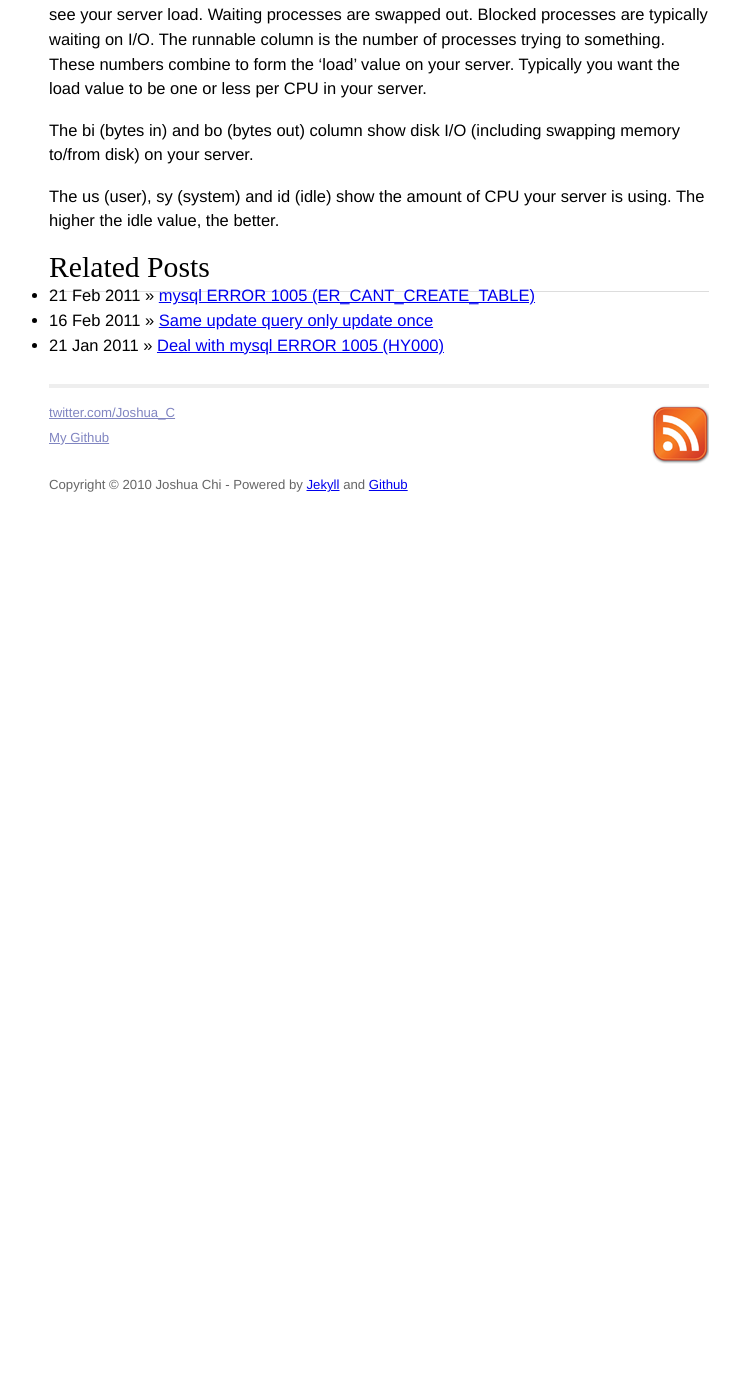
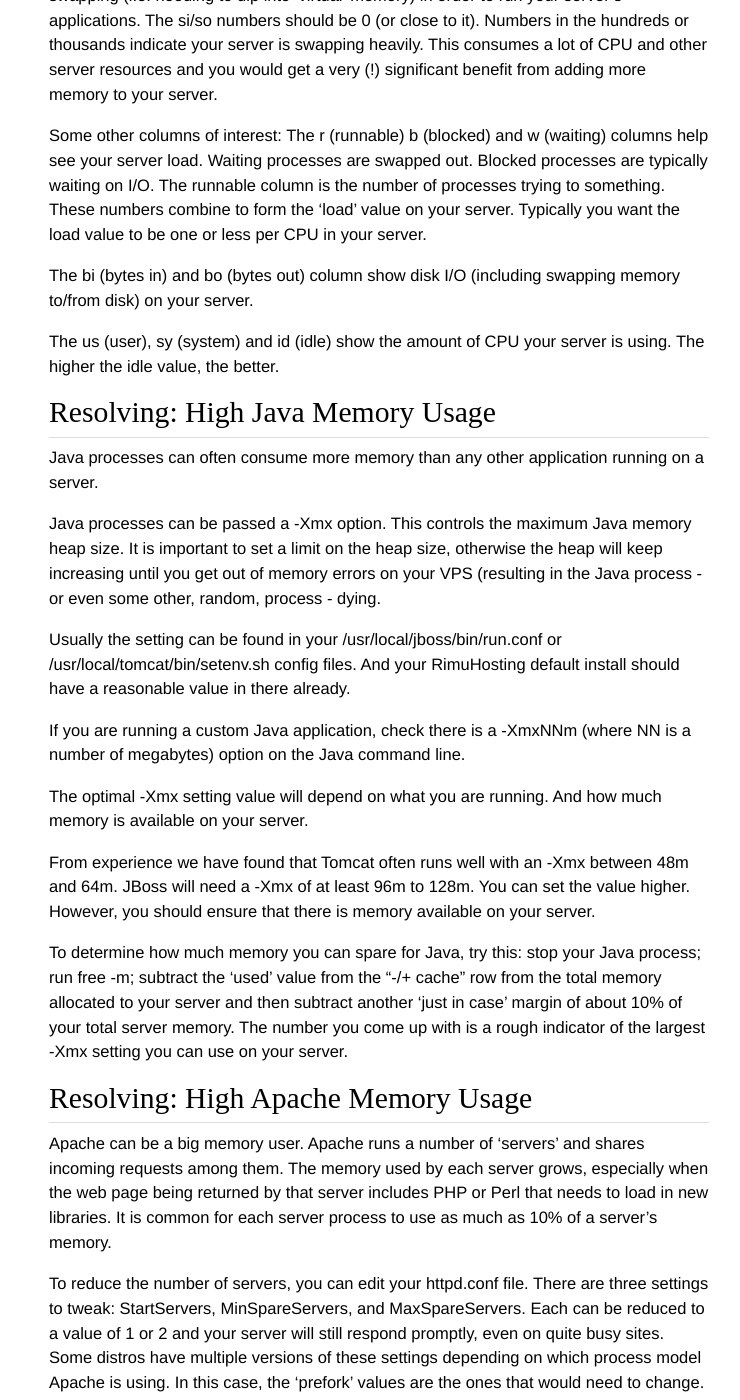
Before and after one commit to JoshuaChi/joshuachi.github.com, a Jekyll site: the page built from _posts/2011-03-02-server-monitor.markdown, in a window 1280 px wide and 1400 px high, scrolled down 1758 px. Shown: the whole window, without its empty margins (261-1001 px from the left). Built offline with Jekyll 4.4.1, drawn with Linux system fonts in a browser that asks for light colours; Markdown is read by kramdown in place of the engine named in the settings; comment, search, counter and statistics services are not loaded; before the commit the page ends 2289 px from its top, so only the background shows below that; some of the changed text lies outside the part shown.

Commit message:
new post at 2011-03-02

```diff
--- a/_posts/2011-03-02-server-monitor.markdown
+++ b/_posts/2011-03-02-server-monitor.markdown
@@ -4,6 +4,7 @@ title: "Web Server Memory Monitor"
 tags: -performance memory
 ---
 
+<h2>free-m</h2>
 <pre>
   free-m: to see how much memory you are currently using
 </pre>
@@ -57,3 +62,76 @@ Some other columns of interest: The r (runnable) b (blocked) and w (waiting) col
 The bi (bytes in) and bo (bytes out) column show disk I/O (including swapping memory to/from disk) on your server.
 
 The us (user), sy (system) and id (idle) show the amount of CPU your server is using.  The higher the idle value, the better.
+
+<h2>Resolving: High Java Memory Usage</h2>
+Java processes can often consume more memory than any other application running on a server.
+
+Java processes can be passed a -Xmx option.  This controls the maximum Java memory heap size.  It is important to set a limit on the heap size, otherwise the heap will keep increasing until you get out of memory errors on your VPS (resulting in the Java process - or even some other, random, process - dying.
+
+Usually the setting can be found in your /usr/local/jboss/bin/run.conf or /usr/local/tomcat/bin/setenv.sh config files.  And your RimuHosting default install should have a reasonable value in there already.
+
+If you are running a custom Java application, check there is a -XmxNNm (where NN is a number of megabytes) option on the Java command line.
+
+The optimal -Xmx setting value will depend on what you are running.  And how much memory is available on your server.
+
+From experience we have found that Tomcat often runs well with an -Xmx between 48m and 64m.  JBoss will need a -Xmx of at least 96m to 128m.  You can set the value higher.  However, you should ensure that there is memory available on your server.
+
+To determine how much memory you can spare for Java, try this: stop your Java process; run free -m; subtract the 'used' value from the "-/+ cache" row from the total memory allocated to your server and then subtract another 'just in case' margin of about 10% of your total server memory.  The number you come up with is a rough indicator of the largest -Xmx setting you can use on your server.
+
+<h2>Resolving: High Apache Memory Usage</h2>
+Apache can be a big memory user.  Apache runs a number of 'servers' and shares incoming requests among them.  The memory used by each server grows, especially when the web page being returned by that server includes PHP or Perl that needs to load in new libraries.  It is common for each server process to use as much as 10% of a server's memory.
+
+To reduce the number of servers, you can edit your httpd.conf file.  There are three settings to tweak: StartServers, MinSpareServers, and MaxSpareServers.  Each can be reduced to a value of 1 or 2 and your server will still respond promptly, even on quite busy sites.  Some distros have multiple versions of these settings depending on which process model Apache is using.  In this case, the 'prefork' values are the ones that would need to change.
+
+To get a rough idea of how to set the MaxClients directive, it is best to find out how much memory the largest apache thread is using. Then stop apache, check the free memory and divide that amount by the size of the apache thread found earlier. The result will be a rough guideline that can be used to further tune (up/down) the MaxClients directive. The following script can be used to get a general idea of how to set MaxClients for a particular server:
+<pre class="codebox"><code>
+#!/bin/bash
+echo "This is intended as a guideline only!"
+if [ -e /etc/debian_version ]; then
+    APACHE="apache2"
+elif [ -e /etc/redhat-release ]; then
+    APACHE="httpd"
+fi
+RSS=`ps -aylC $APACHE |grep "$APACHE" |awk '{print $8'} |sort -n |tail -n 1`
+RSS=`expr $RSS / 1024`
+echo "Stopping $APACHE to calculate free memory"
+/etc/init.d/$APACHE stop &amp;amp;ampamp&gt; /dev/null
+MEM=`free -m |head -n 2 |tail -n 1 |awk '{free=($4); print free}'`
+echo "Starting $APACHE again"
+/etc/init.d/$APACHE start &amp;amp;&gt; /dev/null
+echo "MaxClients should be around" `expr $MEM / $RSS`
+</code></pre>
+Note: httpd.conf should be tuned correctly on our newer WBEL3 and FC2 distros.  Apache is not installed by default on our Debian distros (since some people opt for Apache 2 and others prefer Apache 1.3).  So this change should only be necessary if you have a Debian distro.
+
+from http://modperlbook.org/html/11-2-Setting-the-MaxRequestsPerChild-Directive.html: "Setting MaxRequestsPerChild to a non-zero limit solves some memory-leakage problems caused by sloppy programming practices and bugs, whereby a child process consumes a little more memory after each request. In such cases, and where the directive is left unbounded, after a certain number of requests the children will use up all the available memory and the server will die from memory starvation."
+
+<h2>Resolving: High MySQL Memory Usage</h2>
+<code>
+# if your are not using the innodb table manager, then just skip it to save some memory
+#skip-innodb
+innodb_buffer_pool_size = 16k
+key_buffer_size = 16k
+myisam_sort_buffer_size = 16k
+query_cache_size = 1M
+</code>
+
+
+<h2>Troubleshooting Irregular Out Of Memory Errors</h2>
+Sometimes a server's regular memory usage is fine.  But it will intermittently run out of memory.  And when that happens you may lose trace of what caused the server to run out of memory.
+
+In this case you can setup a script (see below) that will regularly log your server's memory usage.  And if there is a problem you can check the logs to see what was running.
+<code>
+wget http://proj.ri.mu/memmon.sh -O /root/memmon.sh
+chmod +x /root/memmon.sh
+
+# create a cronjob that runs every few minutes to log the memory usage
+echo '0-59/10 * * * * root /root/memmon.sh >> /root/memmon.txt' > /etc/cron.d/memmon
+/etc/init.d/cron* restart
+
+# create a logrotate entry so the log file does not get too large
+echo '/root/memmon.txt {}' > /etc/logrotate.d/memmon
+
+</code>
+
+--
+This article was copied from http://rimuhosting.com/howto/memory.jsp.
```
Also changed, not shown: other parts of _posts/2011-03-02-server-monitor.markdown (+4 -0 lines).
